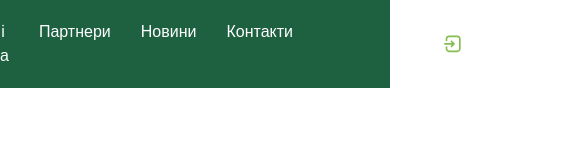
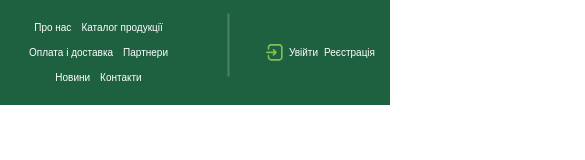
Before and after one commit to Hennadii-Viktorovych/dpt-company, a website: page index.html in a window 390 px wide. Shown: the whole page, 585 px wide, since content can reach past the window. Drawn offline with Linux system fonts and the light colour scheme.

Commit message:
add media header nav top

```diff
--- a/css/style.css
+++ b/css/style.css
@@ -39,6 +39,7 @@
 
 .nav__top-list{
     display: flex;
+    flex-wrap: wrap;
     gap: 30px;
 }
 
@@ -46,3 +47,38 @@
     display: flex;
     gap: 8px;
 }
+
+@media (max-width: 1050px) {
+
+    .top{
+        gap: 15px;
+    }
+
+    .nav__top-list{
+        display: flex;
+        align-items: center;
+        flex-wrap: wrap;
+        justify-content: center;
+        font-size: 13px;
+    }
+
+    .nav__top-auth{
+        font-size: 13px;
+    }
+
+}
+
+@media (max-width: 870px) {
+
+
+    .nav__top-list{
+        gap: 10px;
+        font-size: 10px;
+    }
+
+    .nav__top-auth{
+        font-size: 10px;
+        gap: 6px;
+    }
+
+}
```
